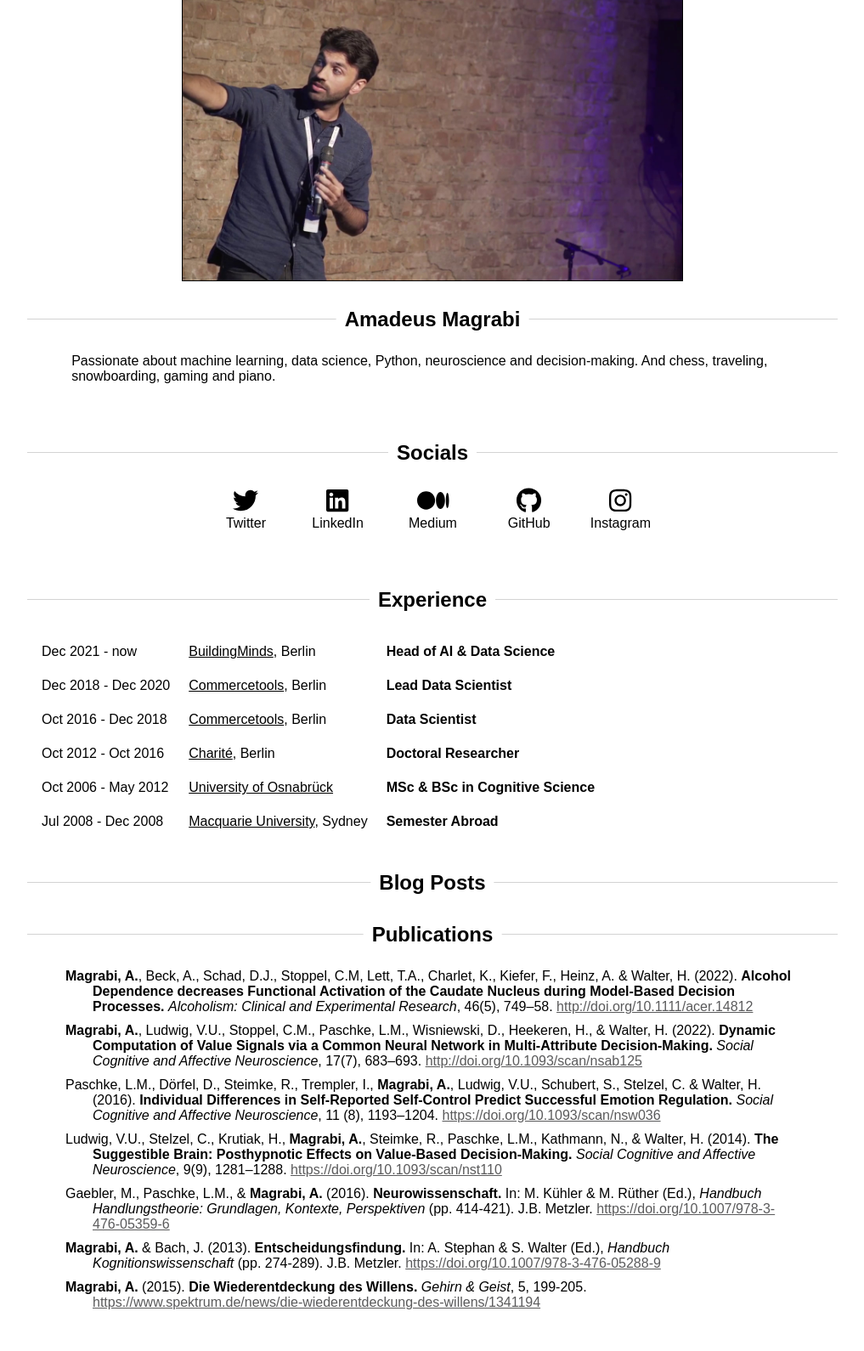
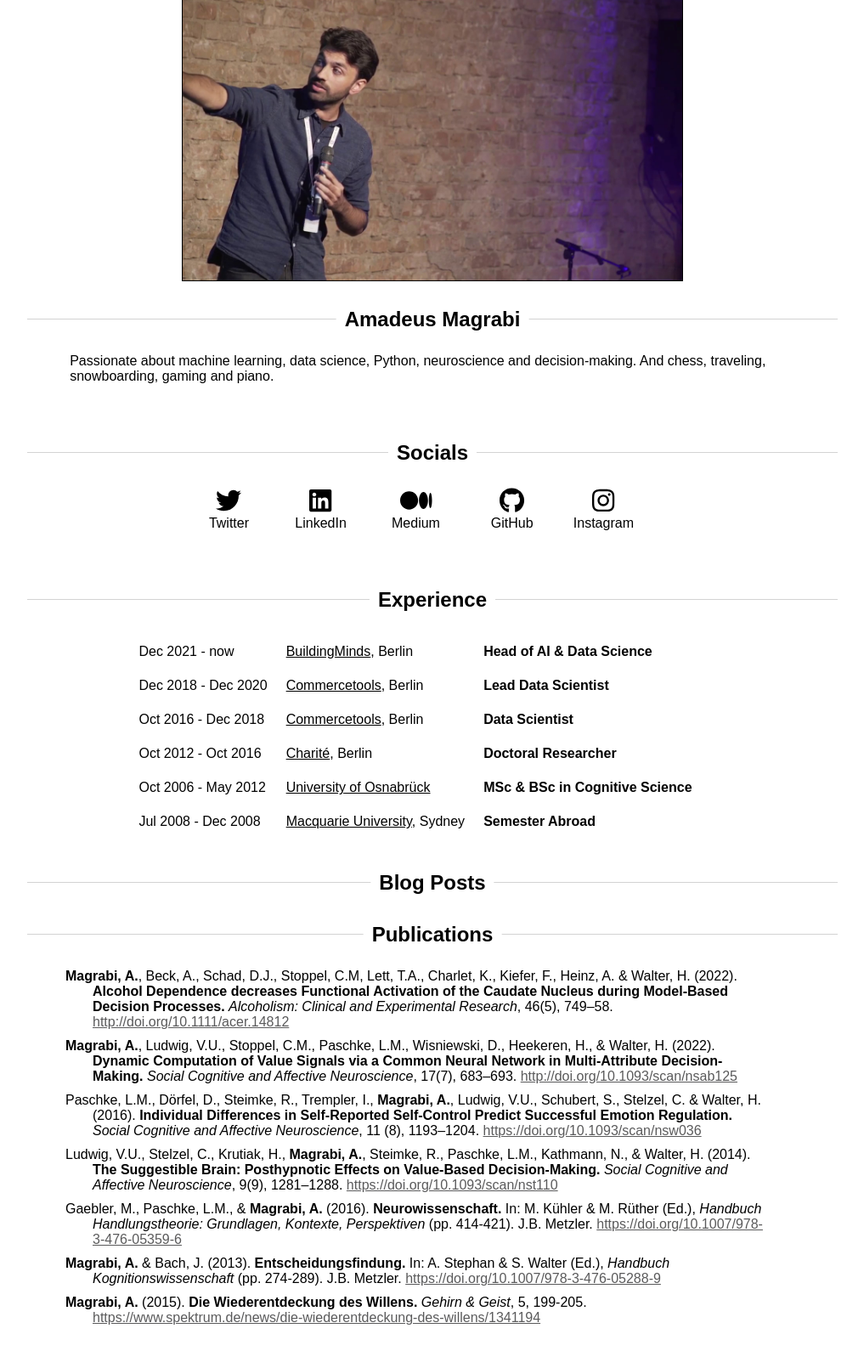
Before and after one commit to amagrabi/amagrabi.github.io, a Flask app: template templates/index.html in a window 1280 px wide. Shown: the part 81-1671 px from the top of the page at 85% size, without its empty margins (131-1148 px from the left). Before the commit the page ends 1622 px from the top, so only its background shows below. Run offline with Flask 3, Linux system fonts and the light colour scheme; the template is opened without the code that fills it, so the values that code supplies are empty.

Commit message:
Fix text indentation

```diff
--- a/static/styles.css
+++ b/static/styles.css
@@ -1,6 +1,7 @@
 /* styles.css */
 
-.video-container {
+/* TODO */
+/* .video-container {
     display: flex;
     flex-wrap: wrap;
     justify-content: space-between;
@@ -24,6 +25,11 @@
     left: 0;
     width: 100%;
     height: 100%;
+} */
+
+table.experience-table {
+    margin-left: auto;
+    margin-right: auto;
 }
 
 .experience-table td {
@@ -91,6 +97,8 @@
     /* Adjust this value to control the space between the heading and the section text */
     padding-left: 20px;
     padding-right: 20px;
+    box-sizing: border-box;
+    max-width: calc(100% - 40px);
 }
 
 .section-text-wrapper.publications-section>ul {
```
